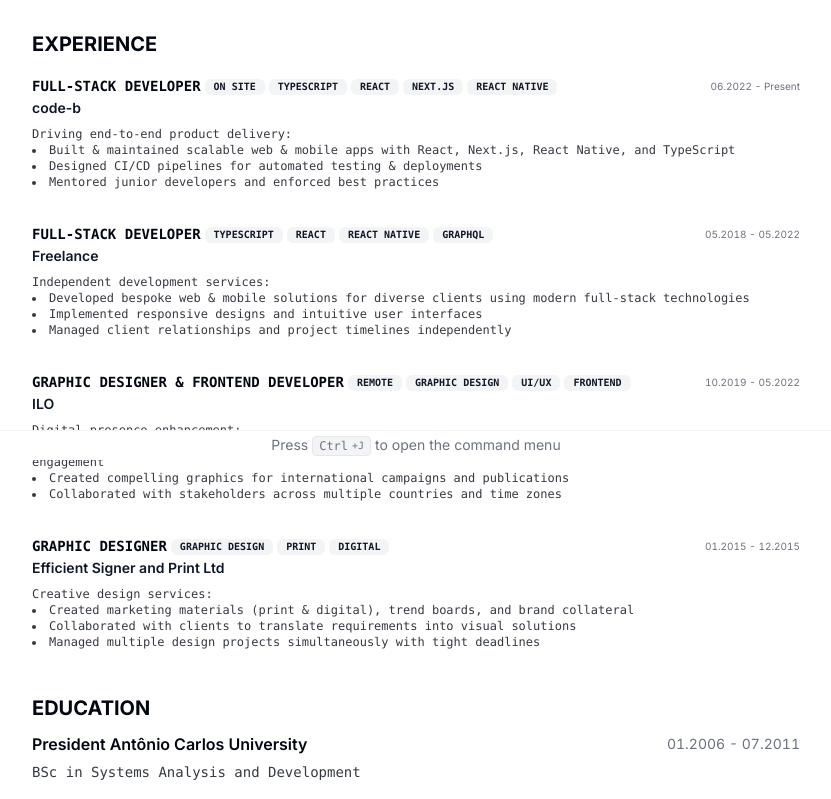
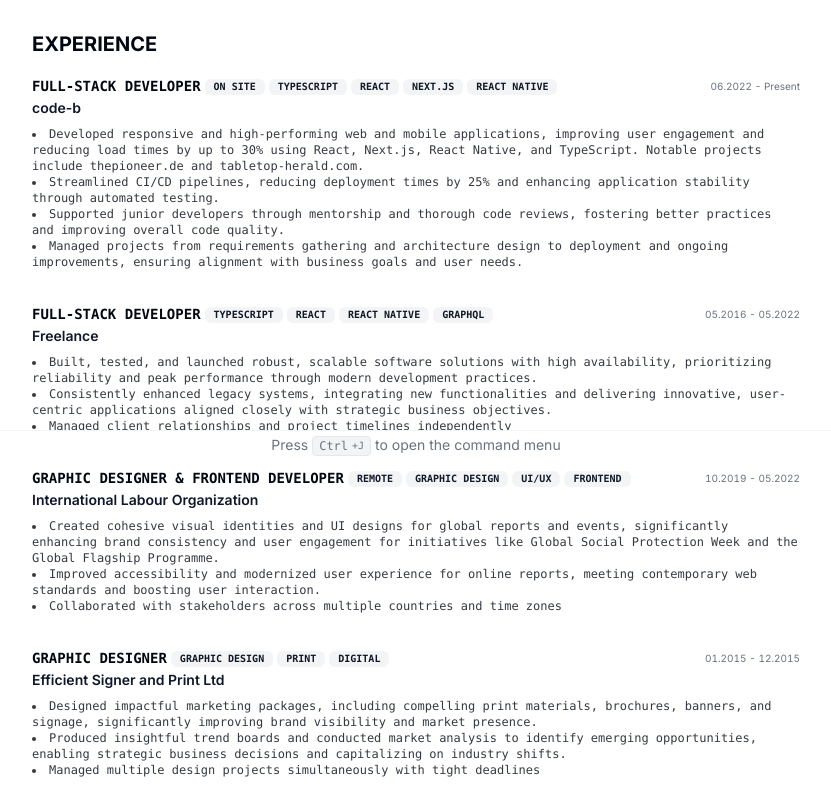
Before and after one commit to BartoszJarocki/cv, a Next.js app: page / in a window 1280 px wide. Shown: the part 340-1139 px from the top of the page, without its empty margins (224-1055 px from the left). Built offline with nearby package versions, Linux system fonts and the light colour scheme.

Commit message:
feat: update resume data with enhanced descriptions, correct employment dates, and improve formatting

```diff
--- a/src/data/resume-data.tsx
+++ b/src/data/resume-data.tsx
@@ -112,19 +112,28 @@ export const RESUME_DATA: ResumeData = {
       start: "06.2022",
       end: null,
       description: (
-        <>
-          Driving end-to-end product delivery:
         <ul className="list-inside list-disc">
           <li>
-              Built & maintained scalable web & mobile apps with React, Next.js,
-              React Native, and TypeScript
+            Developed responsive and high-performing web and mobile
+            applications, improving user engagement and reducing load times by
+            up to 30% using React, Next.js, React Native, and TypeScript.
+            Notable projects include thepioneer.de and tabletop-herald.com.
           </li>
           <li>
-              Designed CI/CD pipelines for automated testing & deployments
+            Streamlined CI/CD pipelines, reducing deployment times by 25% and
+            enhancing application stability through automated testing.
           </li>
-            <li>Mentored junior developers and enforced best practices</li>
+          <li>
+            Supported junior developers through mentorship and thorough code
+            reviews, fostering better practices and improving overall code
+            quality.
+          </li>
+          <li>
+            Managed projects from requirements gathering and architecture design
+            to deployment and ongoing improvements, ensuring alignment with
+            business goals and user needs.
+          </li>
         </ul>
-        </>
       ),
     },
     {
@@ -133,28 +142,28 @@ export const RESUME_DATA: ResumeData = {
       badges: ["TypeScript", "React", "React Native", "GraphQL"],
       title: "Full-Stack Developer",
       logo: null,
-      start: "05.2018",
+      start: "05.2016",
       end: "05.2022",
       description: (
-        <>
-          Independent development services:
         <ul className="list-inside list-disc">
           <li>
-              Developed bespoke web & mobile solutions for diverse clients using
-              modern full-stack technologies
+            Built, tested, and launched robust, scalable software solutions with
+            high availability, prioritizing reliability and peak performance
+            through modern development practices.
           </li>
           <li>
-              Implemented responsive designs and intuitive user interfaces
+            Consistently enhanced legacy systems, integrating new
+            functionalities and delivering innovative, user-centric applications
+            aligned closely with strategic business objectives.
           </li>
           <li>
             Managed client relationships and project timelines independently
           </li>
         </ul>
-        </>
       ),
     },
     {
-      company: "ILO",
+      company: "International Labour Organization",
       link: "https://www.ilo.org",
       badges: ["Remote", "Graphic Design", "UI/UX", "Frontend"],
       title: "Graphic Designer & Frontend Developer",
@@ -162,23 +171,23 @@ export const RESUME_DATA: ResumeData = {
       start: "10.2019",
       end: "05.2022",
       description: (
-        <>
-          Digital presence enhancement:
         <ul className="list-inside list-disc">
           <li>
-              Designed UI and visual identities for global reports & events,
-              improving accessibility and user engagement
+            Created cohesive visual identities and UI designs for global reports
+            and events, significantly enhancing brand consistency and user
+            engagement for initiatives like Global Social Protection Week and
+            the Global Flagship Programme.
           </li>
           <li>
-              Created compelling graphics for international campaigns and
-              publications
+            Improved accessibility and modernized user experience for online
+            reports, meeting contemporary web standards and boosting user
+            interaction.
           </li>
           <li>
             Collaborated with stakeholders across multiple countries and time
             zones
           </li>
         </ul>
-        </>
       ),
     },
     {
@@ -190,23 +199,21 @@ export const RESUME_DATA: ResumeData = {
       start: "01.2015",
       end: "12.2015",
       description: (
-        <>
-          Creative design services:
         <ul className="list-inside list-disc">
           <li>
-              Created marketing materials (print & digital), trend boards, and
-              brand collateral
+            Designed impactful marketing packages, including compelling print
+            materials, brochures, banners, and signage, significantly improving
+            brand visibility and market presence.
           </li>
           <li>
-              Collaborated with clients to translate requirements into visual
-              solutions
+            Produced insightful trend boards and conducted market analysis to
+            identify emerging opportunities, enabling strategic business
+            decisions and capitalizing on industry shifts.
           </li>
           <li>
-              Managed multiple design projects simultaneously with tight
-              deadlines
+            Managed multiple design projects simultaneously with tight deadlines
           </li>
         </ul>
-        </>
       ),
     },
   ],
@@ -226,7 +233,7 @@ export const RESUME_DATA: ResumeData = {
     "Vitest",
     "CI/CD",
     "HTML5",
-    "CSS",
+    "CSS3",
   ],
   projects: [],
 } as const;
```
Lines whose indentation alone changed are shown as unchanged.
